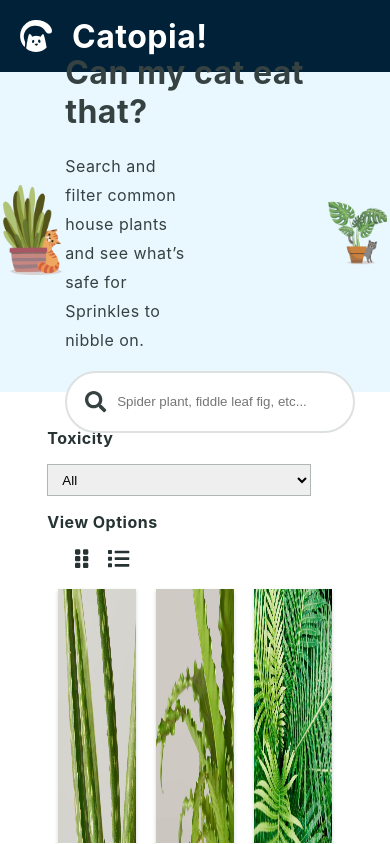
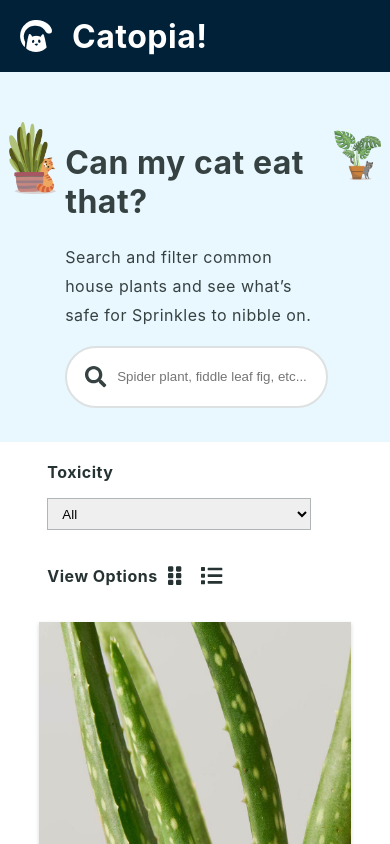
Before and after one commit to hazalozturk/can-my-cat-eat-that, a React (Create React App) app: page / in a window 390 px wide. Shown: the top 844 px of the page. Built offline with nearby package versions, Linux system fonts and the light colour scheme.

Commit message:
Add some rules to make components responsive

```diff
--- a/src/components/PlantSection.js
+++ b/src/components/PlantSection.js
@@ -38,7 +38,7 @@ function PlantSection(props) {
                     <ToxicityFilter setToxicity={props.setToxicity} />
                 </div>
                 <div className="toggle-wrapper selection-flex-grid">
-                    <div>
+                    <div className="toggle-sub-wrapper">
                         <p className="bold-text">View Options</p>
                         <i className="toggle-icon" onClick={switchToGrid}><FontAwesomeIcon icon={faGripVertical} size="lg" /></i >
                         <i className="toggle-icon" onClick={switchToList}><FontAwesomeIcon icon={faList} size="lg" /></i >
@@ -70,7 +70,7 @@ function PlantSection(props) {
                                         <h1 className="plant-common-name">{plant.names.common}</h1>
                                         <p className="plant-scientific-name">{plant.names.scientific}</p>
                                     </span>
-                                    <span className="token-col">{plant.toxicity ? <p className="toxicity-token toxic">Toxic</p> : <p className="toxicity-token">Non-toxic</p>}</span>
+                                    <span className="token-col">{plant.toxicity ? <p className="toxicity-token toxic list-token">Toxic</p> : <p className="toxicity-token list-token">Non-toxic</p>}</span>
                                     <span className="details-col"><p className="plant-details">{plant.details}</p></span>
                                 </div>
                             </li>
--- a/src/styles/Modal.css
+++ b/src/styles/Modal.css
@@ -83,3 +83,16 @@
     color: white;
     background-color: #012038;
 }
+
+@media only screen and (max-width: 820px) {
+    .ReactModal__Content--after-open {
+        width: 90vw !important;
+        left: 20px !important;
+    }
+    .close-button {
+        padding: 10px 0;
+    }
+    .modal-image {
+        max-width: 40vw;
+    }
+}
--- a/src/styles/Plant.css
+++ b/src/styles/Plant.css
@@ -78,7 +78,6 @@
 }
 /* Plant View section related styles end */
 
-
 /* Plant List section related styles */
 .plants-list {
   list-style-type: none;
@@ -126,3 +125,50 @@
   color: #364141;
 }
 /* Plant View section related styles end */
+
+@media only screen and (max-width: 820px) {
+  .card {
+    width: 80vw;
+  }
+  .plant-image {
+    max-width: 80vw;
+  }
+  .selection-flex-grid {
+    display: block;
+  }
+  .toggle-wrapper {
+    text-align: start;
+    margin-top: 20px;
+  }
+  .toggle-sub-wrapper {
+    display: flex;
+    flex-direction: row;
+    align-items: center;
+  }
+  .flex-grid {
+    row-gap: 40px;
+  }
+  .list-wrapper {
+    display: block;
+  }
+  .plants-list {
+    padding-right: 30px;
+    padding-left: 30px;
+  }
+  .list-token {
+    width: 80px;
+  }
+}
+
+@media only screen and (min-width: 821px) and (max-width: 1025px) {
+  .plants-list {
+    padding-right: 10px;
+    padding-left: 10px;
+  }
+  .list-token {
+    width: 80px;
+  }
+  .list-wrapper {
+    display: block;
+  }
+}
--- a/src/styles/Search.css
+++ b/src/styles/Search.css
@@ -52,3 +52,19 @@
     color: #364141;
 }
 /* Search input styles ends */
+
+@media only screen and (max-width: 820px) {
+    .instructions {
+        width: 100%;
+    }
+    .search-wrapper {
+        align-items: flex-start;
+        padding-top: 50px;
+    }
+    .cat-image {
+        max-width: 12vw;
+    }
+    .search-input {
+        width: 53vw;
+    }
+}
```
Lines whose indentation alone changed are shown as unchanged.
